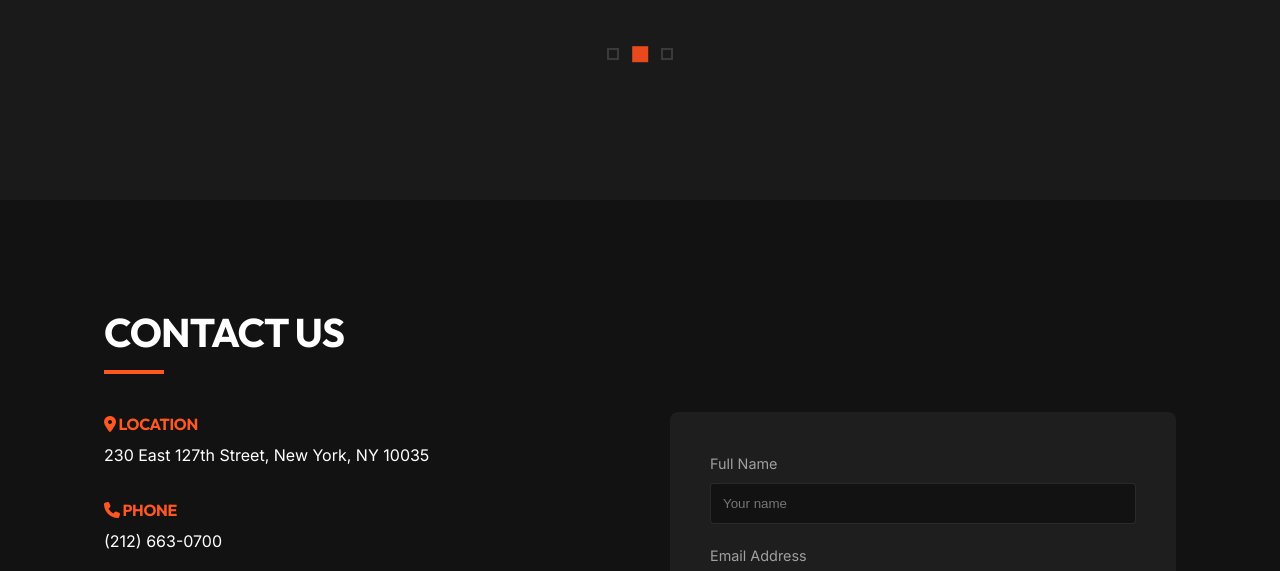
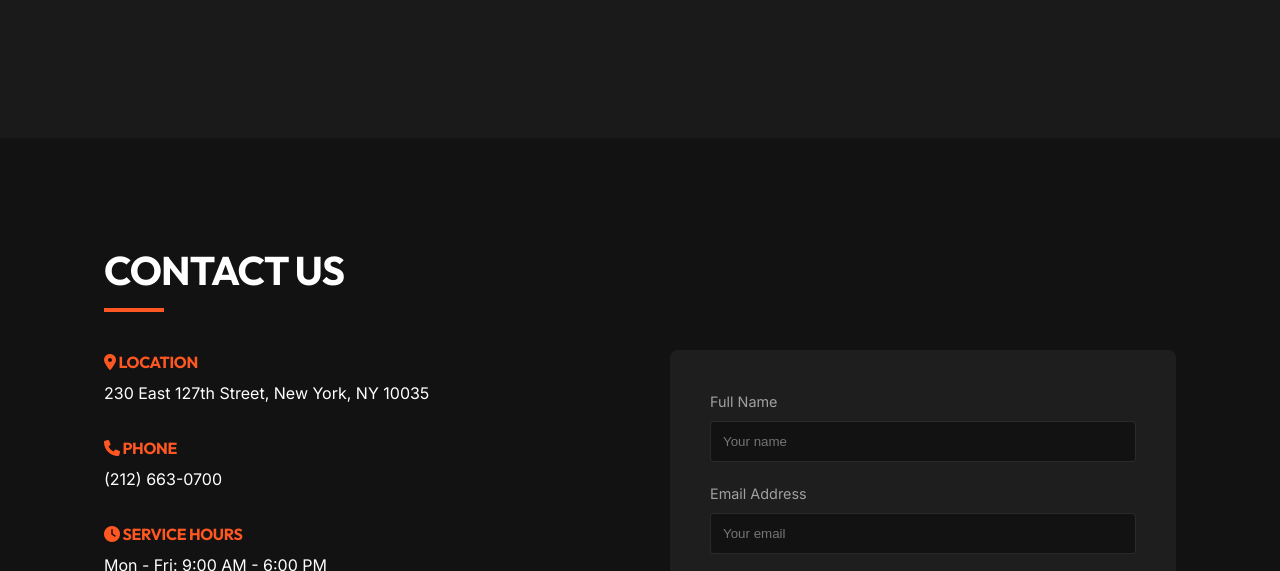
Before and after one commit to Maheen84/Cycle-Therapy-NYC, a website built with Vite: page index.html in a window 1280 px wide. Shown: the part 4147-4718 px from the top of the page. Built offline with nearby package versions, Linux system fonts and the light colour scheme.

Commit message:
Clean: Remove dot navigation from carousel - silent auto-slide only

```diff
--- a/index.html
+++ b/index.html
@@ -199,7 +199,6 @@
                         <div class="testimonial-author">- Derrick K.</div>
                     </div>
                 </div>
-                <div class="carousel-dots"></div>
             </div>
         </div>
     </section>
--- a/main.js
+++ b/main.js
@@ -73,11 +73,10 @@ if (contactForm) {
     });
 }
 
-// ─── Anti-Gravity Testimonials Carousel (Infinite Clone Loop) ─────────────────
+// ─── Anti-Gravity Testimonials Carousel (Silent Infinite Loop) ────────────────
 (function initCarousel() {
-    const track    = document.querySelector('.carousel-track');
-    const dotsWrap = document.querySelector('.carousel-dots');
-    if (!track || !dotsWrap) return;
+    const track = document.querySelector('.carousel-track');
+    if (!track) return;
 
     // Original cards (3 reviews)
     const originals = Array.from(track.querySelectorAll('.testimonial-card'));
@@ -86,77 +85,52 @@ if (contactForm) {
     const N   = originals.length; // 3
     const GAP = 30;
 
-    // ── Clone cards and append for seamless loop ──────────────────────────────
+    // ── Clone all cards and append for seamless loop ───────────────────────────
+    // Track becomes: [1, 2, 3, clone1, clone2, clone3]
     originals.forEach(card => {
         const clone = card.cloneNode(true);
         clone.setAttribute('aria-hidden', 'true');
         track.appendChild(clone);
     });
-    // track now has N * 2 = 6 cards  →  [1,2,3, clone1,clone2,clone3]
 
     // ── State ─────────────────────────────────────────────────────────────────
-    let current   = 0;   // logical index: 0 = card 1 is leftmost visible
-    let timer     = null;
-    let jumping   = false;
+    let current = 0;
+    let timer   = null;
+    let jumping = false;
 
-    // ── Slide to a position (index = which card is leftmost) ─────────────────
+    // ── Slide to card index ───────────────────────────────────────────────────
     function slideTo(idx, animate) {
         const cardW = originals[0].getBoundingClientRect().width;
-        const step  = cardW + GAP;
-
         track.style.transition = animate
             ? 'transform 1.4s cubic-bezier(0.65, 0, 0.35, 1)'
             : 'none';
-        track.style.transform  = `translateX(-${idx * step}px)`;
+        track.style.transform = `translateX(-${idx * (cardW + GAP)}px)`;
         current = idx;
-
-        // Update dots (mod N so clones map back to originals)
-        const dotIdx = ((idx % N) + N) % N;
-        document.querySelectorAll('.dot').forEach((d, i) =>
-            d.classList.toggle('active', i === dotIdx)
-        );
     }
 
-    // After sliding to a clone position, silently jump back to the real card
+    // After each animated slide, if we've hit a clone, silently jump back
     track.addEventListener('transitionend', () => {
         if (jumping) return;
         if (current >= N) {
             jumping = true;
             slideTo(current - N, false);
-            // Allow one tick for the non-animated jump to settle
             requestAnimationFrame(() => requestAnimationFrame(() => {
                 jumping = false;
             }));
         }
     });
 
-    // ── Dots (one per original card) ──────────────────────────────────────────
-    function buildDots() {
-        dotsWrap.innerHTML = '';
-        originals.forEach((_, i) => {
-            const d = document.createElement('div');
-            d.className = 'dot' + (i === 0 ? ' active' : '');
-            d.addEventListener('click', () => {
-                // Find position of that original card relative to current
-                // and slide to a position that shows it correctly
-                const target = ((i - (current % N)) + N) % N;
-                slideTo(current + target, true);
-                resetTimer();
-            });
-            dotsWrap.appendChild(d);
-        });
-    }
-
-    // ── Auto-play ─────────────────────────────────────────────────────────────
+    // ── Auto-play: advance one card every 4 seconds ───────────────────────────
     function startTimer() {
         stopTimer();
         timer = setInterval(() => {
             if (!jumping) slideTo(current + 1, true);
-        }, 5000);   // 5s interval + 1.4s transition = smooth & readable
+        }, 4000);
     }
 
-    function stopTimer()  { if (timer) { clearInterval(timer); timer = null; } }
-    function resetTimer() { stopTimer(); startTimer(); }
+    function stopTimer() {
+        if (timer) { clearInterval(timer); timer = null; }
+    }
 
     // ── Hover pause ───────────────────────────────────────────────────────────
     const container = document.querySelector('.carousel-container');
@@ -164,11 +138,10 @@ if (contactForm) {
     container.addEventListener('mouseleave', startTimer);
 
     // ── Boot ──────────────────────────────────────────────────────────────────
-    buildDots();
     slideTo(0, false);
     startTimer();
 
-    // Resize: recalculate offset without rebuilding
+    // Re-sync offset on resize
     let resizeTO;
     window.addEventListener('resize', () => {
         clearTimeout(resizeTO);
```
